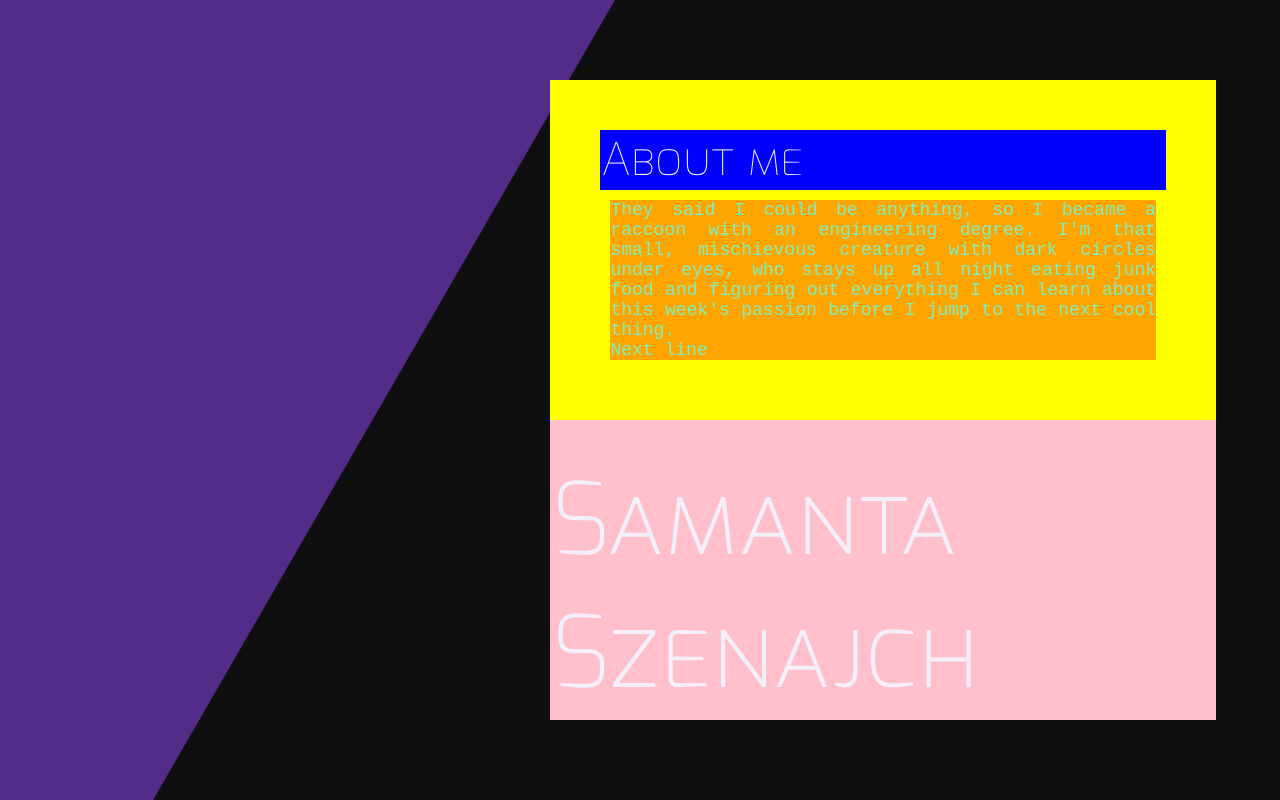
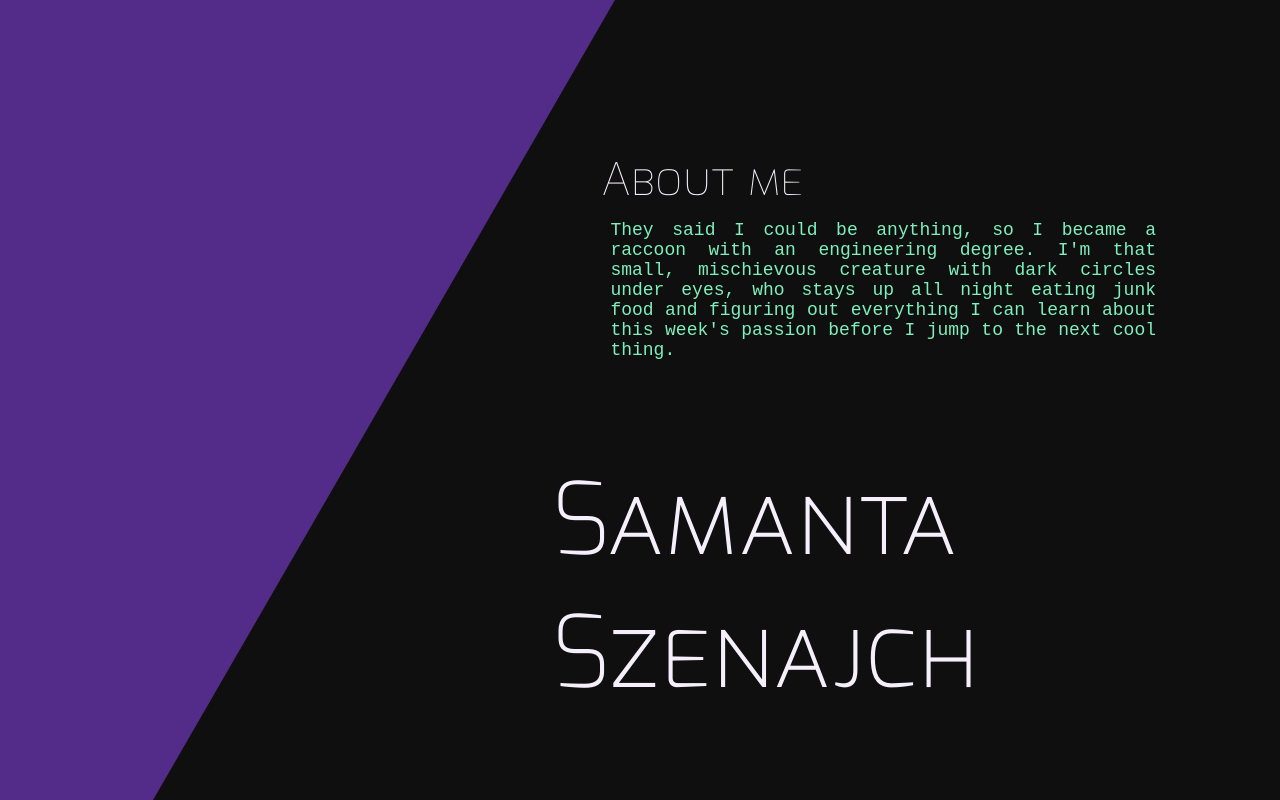
Before and after one commit to trashhpanda/portfolio, a plain HTML site: page index.html in a window 1280 px wide. Drawn offline with Linux system fonts and the light colour scheme.

Commit message:
I think I figured it out

```diff
--- a/content/about.json
+++ b/content/about.json
@@ -1,4 +1,4 @@
 {
     "name": "Samanta Szenajch",
-    "bio": "They said I could be anything, so I became a raccoon with an engineering degree. I'm that small, mischievous creature with dark circles under eyes, who stays up all night eating junk food and figuring out everything I can learn about this week's passion before I jump to the next cool thing.\nNext line"
+    "bio": "They said I could be anything, so I became a raccoon with an engineering degree. I'm that small, mischievous creature with dark circles under eyes, who stays up all night eating junk food and figuring out everything I can learn about this week's passion before I jump to the next cool thing.\n"
 }
--- a/style/style.css
+++ b/style/style.css
@@ -40,14 +40,12 @@ h3 {
     font-variant: small-caps;
     font-weight: 100;
     margin: 0;
-    background: blue;
 }
 
 .content {
     position: absolute;
     right: 5%;
     bottom: 10%;
-    background: pink;
     width: 52%;
     height: 80%;
     min-width: 450px;
@@ -57,7 +55,6 @@ h3 {
     position: inherit;
     padding: 50px;
     text-align: justify;
-    background: yellow;
     bottom: 300px;
 }
 
@@ -66,7 +63,6 @@ h3 {
     font-weight: 100;
     margin: 10px;
     color: #7FEFBD;
-    background: orange;
 }
 
 #box {
```
